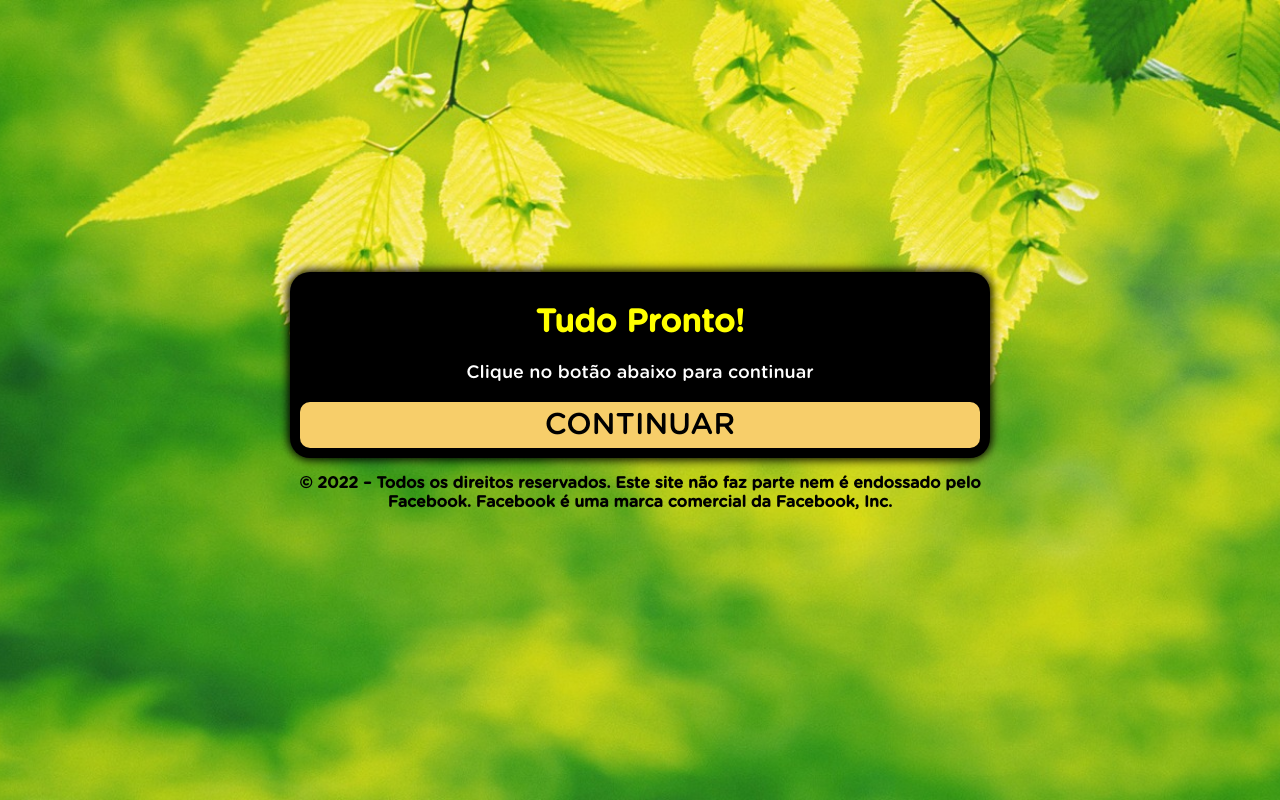
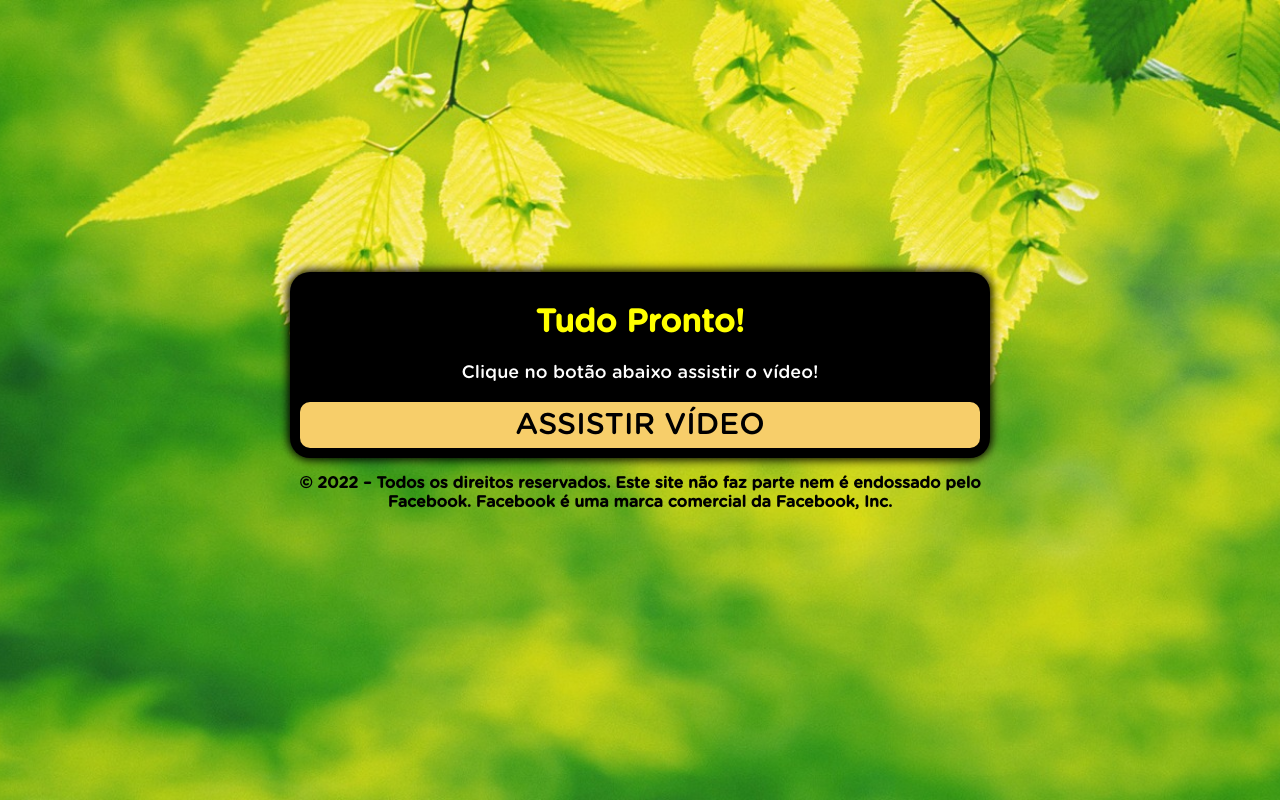
Before and after one commit to DanielLima23/protocolosembarriga.online, a plain HTML site: page ps/index.html in a window 1280 px wide. Drawn offline with Linux system fonts and the light colour scheme; a script that the page names is missing.

Commit message:
Add files via upload

```diff
--- a/ps/index.html
+++ b/ps/index.html
@@ -31,10 +31,10 @@
       <div>
         <div class="question">
           <h1>Tudo Pronto!</h1>
-          <p>Clique no botão abaixo para continuar</p>
+          <p>Clique no botão abaixo assistir o vídeo!</p>
         </div>
         <div class="answer">
-          <a class="btn" href="https://protocolosembarriga.online/">CONTINUAR</a>
+          <a class="btn" href="https://protocolosembarriga.online/">ASSISTIR VÍDEO</a>
         </div>
       </div>
     </div>
```
